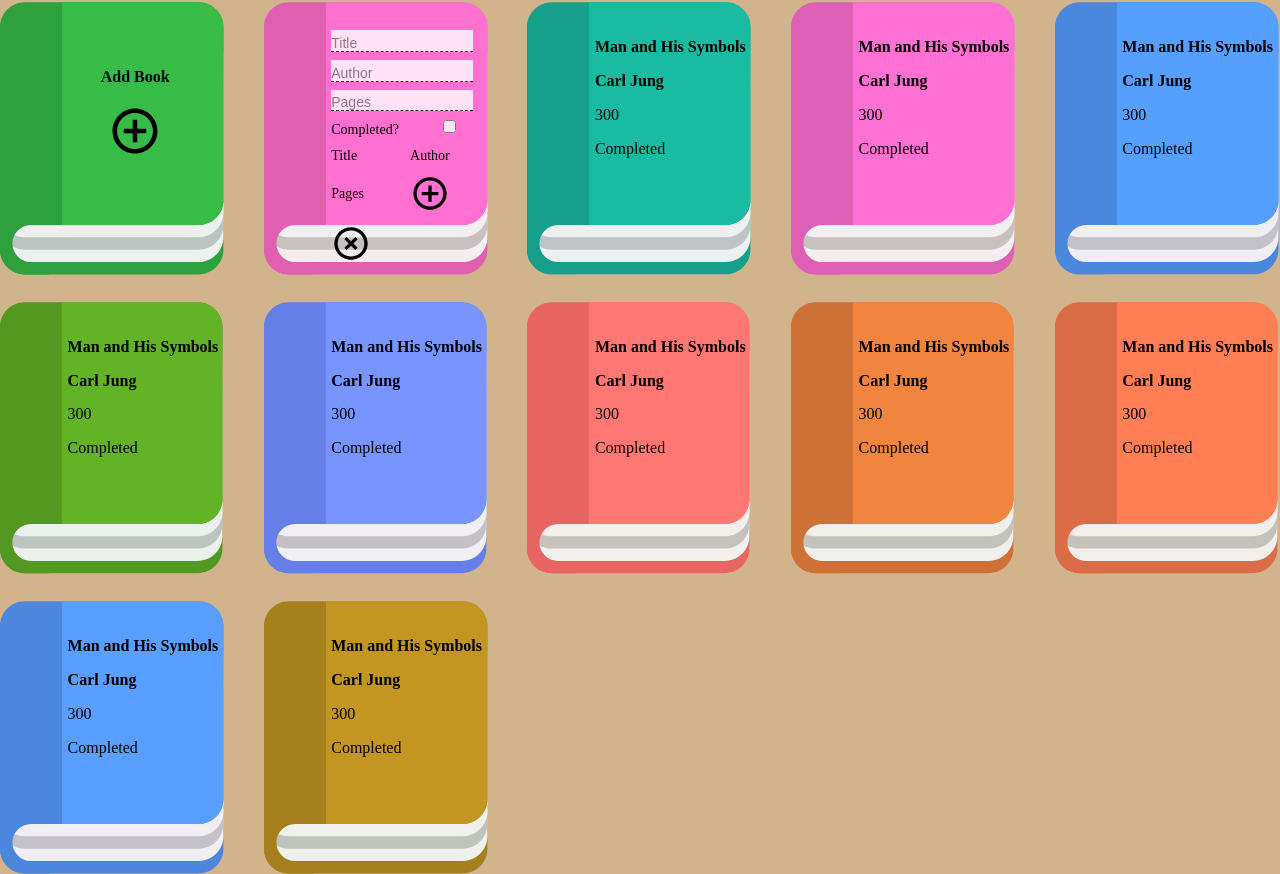
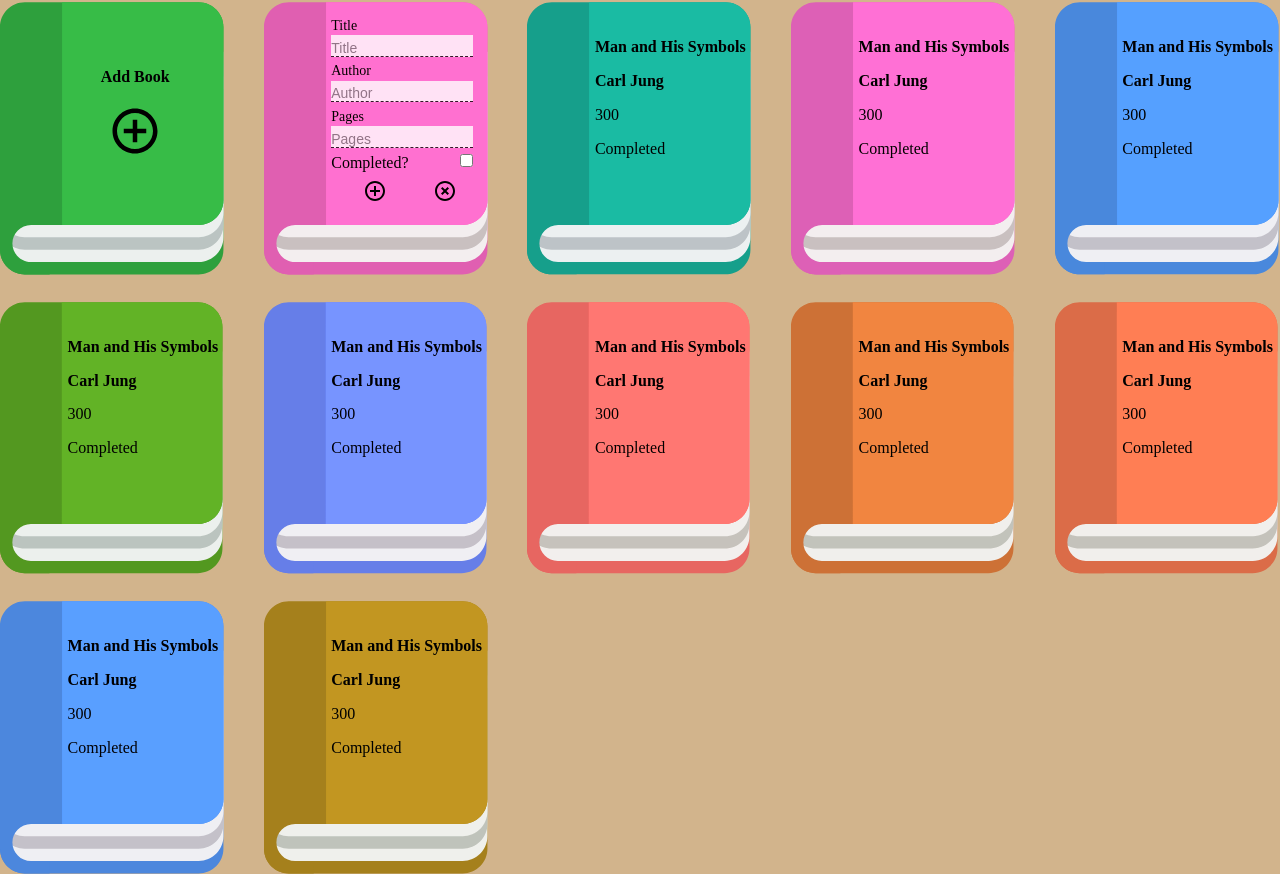
Before and after one commit to AyyyStew/Library, a plain HTML site: page index.html in a window 1280 px wide. Drawn offline with Linux system fonts and the light colour scheme.

Commit message:
changed form layout from grid to flexbox.

```diff
--- a/index.html
+++ b/index.html
@@ -19,17 +19,23 @@
                 <label id="title-label" for="title">Title</label>
                 <input id="title" type="text" placeholder="Title">
 
+
                 <label id="author-label" for="author">Author</label>
                 <input id="author" type="text" placeholder="Author">
 
                 <label id="pages-label" for="completed">Pages</label>
                 <input id="pages" type="number" placeholder="Pages">
 
-                <label id="completed-label" for="completed">Completed?</label>
-                <input id="completed" type="checkbox" placeholder="Completed">
+                <div id="completed-Wrapper">
+                    <label id="completed-label" for="completed">Completed?</label>
+                    <input id="completed" type="checkbox" placeholder="Completed">
+                </div>
 
-                <img class="add" src="images/add_circle_outline-24px.svg">
-                <img class="cancel" src="images/highlight_off-24px.svg">
+                <div id="addBook">
+                    <img class="add" src="images/add_circle_outline-24px.svg">
+                    <img class="cancel" src="images/highlight_off-24px.svg">
+                </div>
+            </form>
         </div>
     </div>
 
--- a/styles.css
+++ b/styles.css
@@ -76,30 +76,18 @@ body{
 
 
 .addBook-form{
-    display: grid;
-    grid-template-columns: repeat(2, 1fr);
-    grid-template-rows: ;
-    grid-template-areas:
-        "title  title"
-        "auth   auth"
-        "pages  pages"
-        "label  completed"
-        "add    cancel"
-    ;
-    padding-top: 5%;
-    /* gap: 7% 0; */
-    align-items: center;
+    display: flex;
+    flex-direction: column;
 }
 
 .addBook-form>*{
     padding-top: 3%;
-    margin-top: 10%;
+    margin-top: 1%;
     font-size: 14px;
 }
 
 .addBook-form>input{
     background-color: transparent;
-    margin-top: 5%;
     width: 90%;
 
     border: 0px;
@@ -109,10 +97,16 @@ body{
     opacity: 80%;
 }
 
-.addBook-form>#completed{
-    width: auto;
+#completed{
+    float: right;
+    margin-right: 10%;
 }
 
-.addBook-form>img{
-    width: 50%;
+#addBook>.add{
+    float: left;
+    padding-left: 20%;
 }
+#addBook>.cancel{
+    padding-right: 20%;
+    float: right;
+}
```
